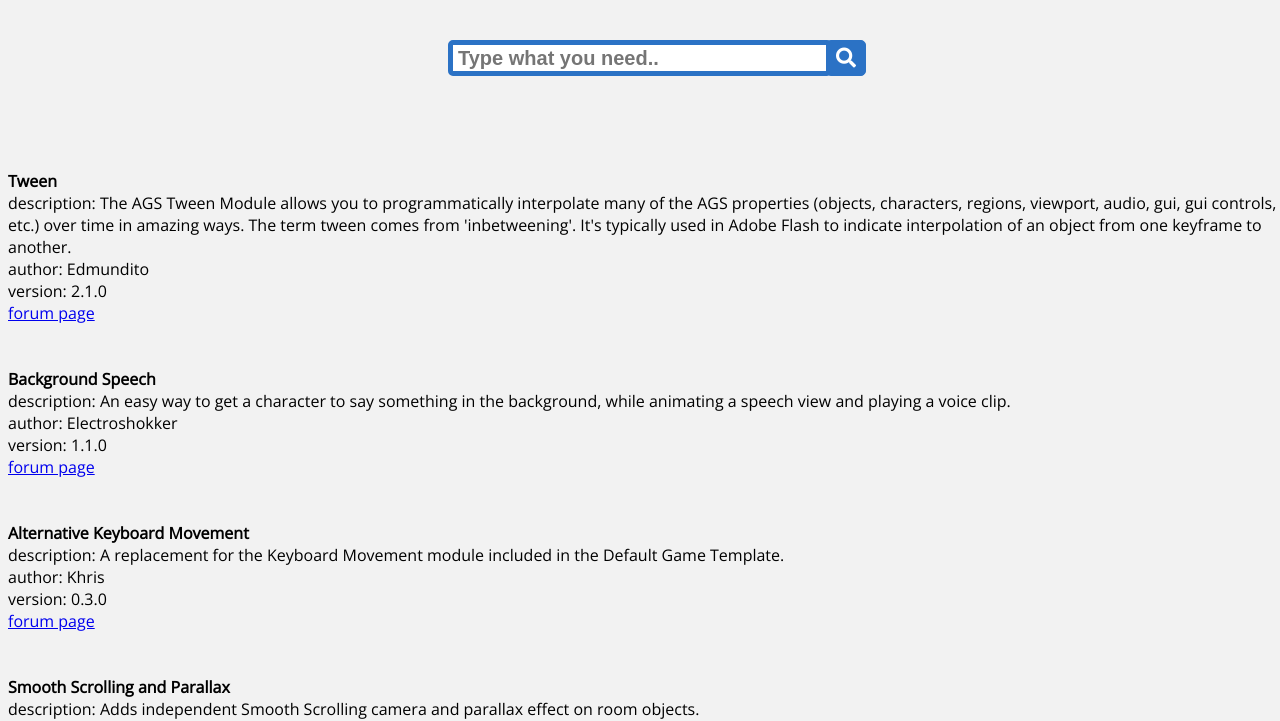
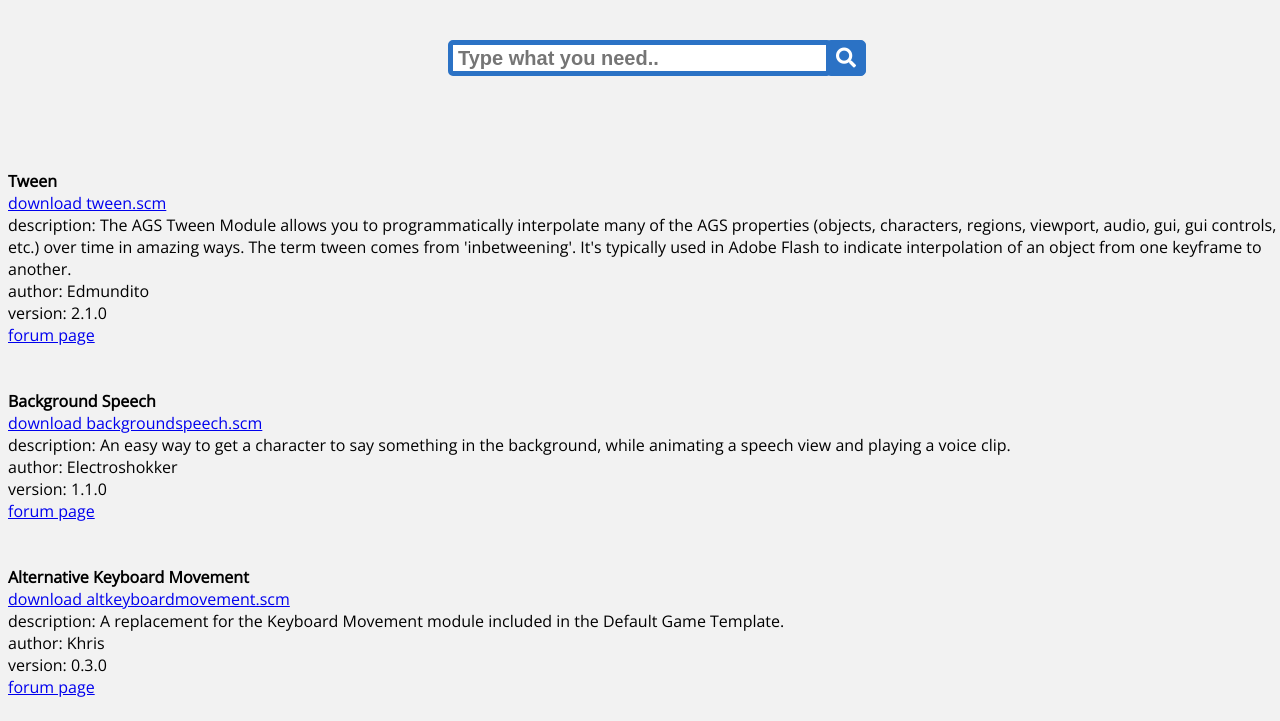
Before and after one commit to ericoporto/agsModuleList, a plain HTML site: page index.html in a window 1280 px wide. Shown: the part 86-807 px from the top of the page. Drawn offline with nearby package versions, Linux system fonts and the light colour scheme.

Commit message:
adding a download button

```diff
--- a/index.html
+++ b/index.html
@@ -61,6 +61,7 @@
   function resultIDtoHTML( id ) {
     var obj = agsModules.find(item => item.id === id)
     return "<b>" + obj.name + "</b> <br>" +
+           "<a href=\""+ obj.id+ "/"+ obj.id+ ".scm" +"\">download "+ obj.id+ ".scm </a> "+ "<br>" +
            "description: " + obj.text + "<br>" +
            "author: " + obj.author + "<br>" +
            "version: " + obj.version + "<br>" +
```
